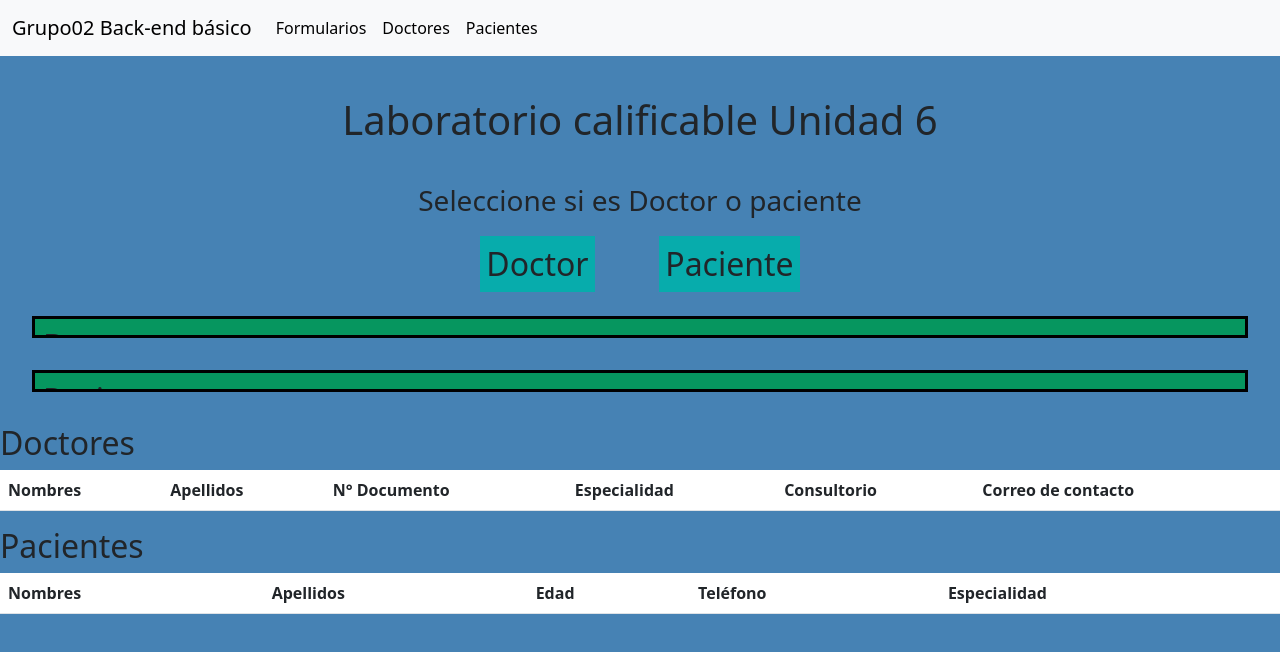
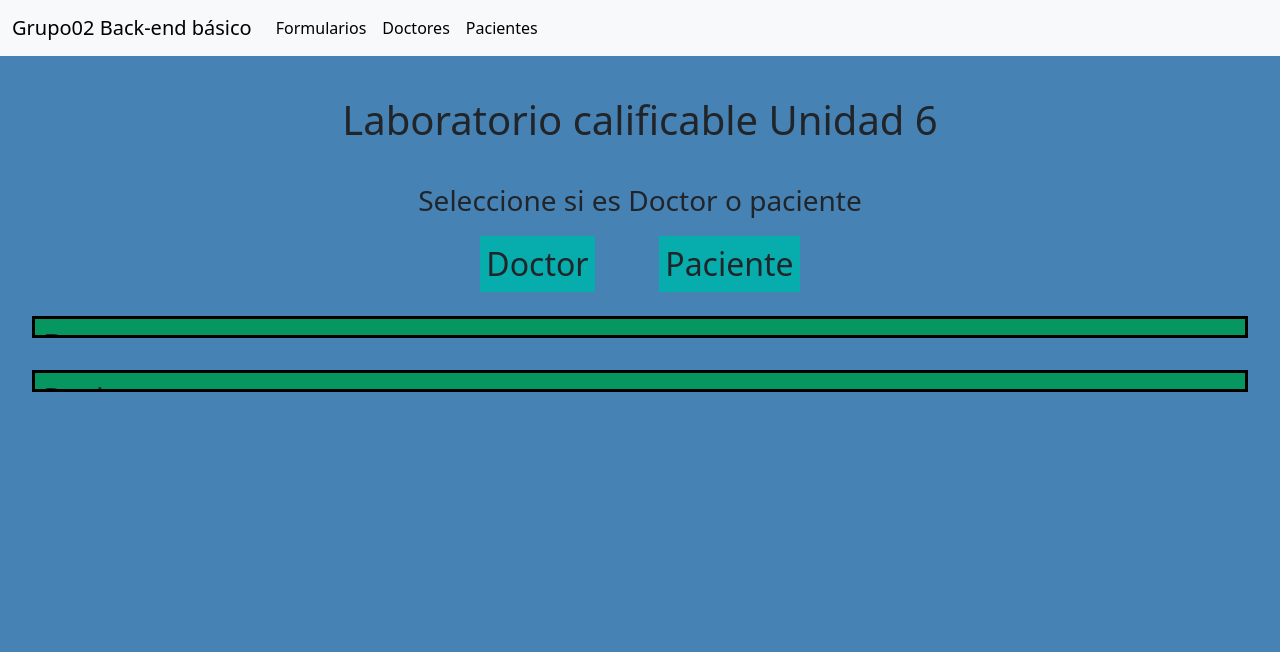
Before and after one commit to Andresrgxrcia/laboratorio14, a website: page views/index.html in a window 1280 px wide. Drawn offline with nearby package versions, Linux system fonts and the light colour scheme.

Commit message:
second commit

```diff
--- a/app.js
+++ b/app.js
@@ -51,9 +51,9 @@ function regristrardoctor(event){
     doctores.push(doctor)
     doctorform.reset()
     var doctoresjson= JSON.stringify(doctores)
-    console.log(doctoresjson)
+    module.exports=doctoresjson
 
-    //Mostrar doctores
+    /*//Mostrar doctores
     var tablas=document.getElementById("tbody")
     var tabla=tablas.querySelector('tbody')
     tablas.innerHTML=""
@@ -81,7 +81,7 @@ function regristrardoctor(event){
         tuplas.appendChild(consultoriodoc1)
         tuplas.appendChild(emaildoc1)
 
-    })
+    })*/
 }
 function regristrapaciente(event){
     event.preventDefault()
@@ -101,7 +101,7 @@ function regristrapaciente(event){
     var pacientesJSON= JSON.stringify(pacientes)
     console.log(pacientesJSON)
 
-    var tablab=document.getElementById("tbody2")
+    /*var tablab=document.getElementById("tbody2")
     var tabla2=tablab.querySelector('tbody')
     tablab.innerHTML=""
 
@@ -125,7 +125,7 @@ function regristrapaciente(event){
         registros.appendChild(telefonopac1)
         registros.appendChild(especialidadpac1)
 
-    })
+    })*/
 }
 console.log(doctores)
 console.log(pacientes)
--- /dev/null
+++ b/doctores.js
@@ -0,0 +1,3 @@
+const doctores=require('./app')
+
+console.log(doctores)
--- a/views/index.html
+++ b/views/index.html
@@ -130,6 +130,15 @@
             </div>
 
             <div class="row g-3 align-items-center">
+              <div class="col-auto">
+                <label for="cedulapac" class="col-form-label">N° Documento</label>
+              </div>
+              <div class="col-auto">
+                <input type="number" min="1000000" required id="cedulapac" name="cedulapac" class="form-control" aria-labelledby="passwordHelpInline">
+              </div>
+          </div>
+
+            <div class="row g-3 align-items-center">
                 <div class="col-auto">
                   <label for="telefonopac" class="col-form-label">Teléfono</label>
                 </div>
@@ -137,58 +146,9 @@
                   <input type="number" required id="telefonopac" name="telefonopac" class="form-control" aria-labelledby="passwordHelpInline">
                 </div>
             </div>
-
-            <label for="especialidad">Especialidad</label>
-            <select name="especialidadpac" required id="especialidadpac">
-                <option id="seleccione" value="">Seleccione una opcion</option>
-                <option value="11">Medicina general</option>
-                <option value="12">Cardiologia</option>
-                <option value="13">Medicina interna</option>
-                <option value="14">Dermatología</option>
-                <option value="15">Rehabilitación Física</option>
-                <option value="16">Psicología</option>
-                <option value="17">Odontología</option>
-                <option value="18">Radiología</option>
-            </select>
-            <br>
             <button type="submit">Enviar</button>
         </form>
     </div>
-    <table class="table" id="tabladoc">
-      <thead>
-        <h2>Doctores</h2>
-        <tr>
-          <th scope="col">Nombres</th>
-          <th scope="col">Apellidos</th>
-          <th scope="col">N° Documento</th>
-          <th scope="col">Especialidad</th>
-          <th scope="col">Consultorio</th>
-          <th scope="col">Correo de contacto</th>
-        </tr>
-      </thead>
-      <tbody id="tbody">
-        <tr id="tbody_tr">
-
-        </tr>
-      </tbody>
-    </table>
-    <table class="table" id="tablapac">
-      <thead>
-        <h2>Pacientes</h2>
-        <tr>
-          <th scope="col">Nombres</th>
-          <th scope="col">Apellidos</th>
-          <th scope="col">Edad</th>
-          <th scope="col">Teléfono</th>
-          <th scope="col">Especialidad</th>
-        </tr>
-      </thead>
-      <tbody id="tbody2">
-        <tr id="tbody_tr2">
-
-        </tr>
-      </tbody>
-    </table>
 </body>
 <script src="https://cdn.jsdelivr.net/npm/bootstrap@5.3.0/dist/js/bootstrap.bundle.min.js" integrity="sha384-geWF76RCwLtnZ8qwWowPQNguL3RmwHVBC9FhGdlKrxdiJJigb/j/68SIy3Te4Bkz" crossorigin="anonymous"></script>
 <script src="../app.js"></script>
```
Also changed, not shown: database/db.js (added, +19 -0 lines), package.json (added, +18 -0 lines), 2 other files.
